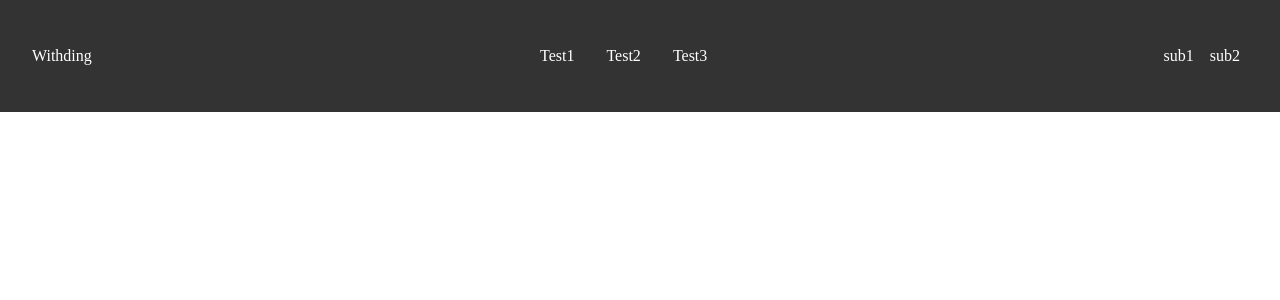
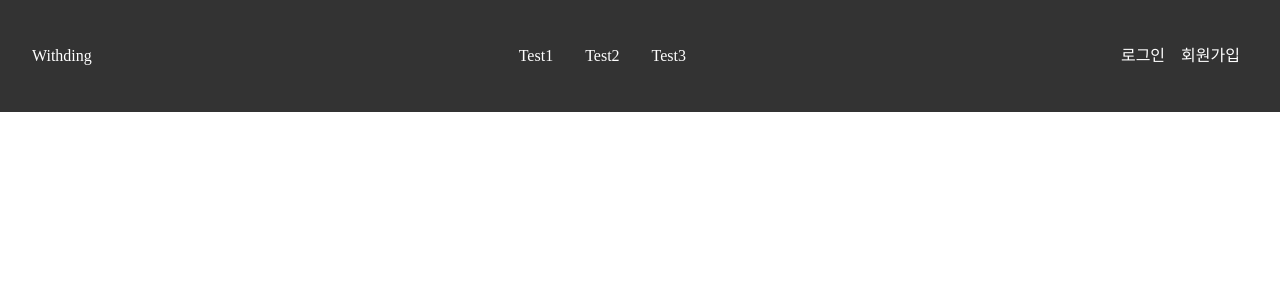
Before and after one commit to dobidugi/withding, a React (Create React App) app: page / in a window 1280 px wide. Shown: the top 300 px of the page. Built offline with nearby package versions, Linux system fonts and the light colour scheme.

Commit message:
:sparkles:add: NavigatorButton Component

```diff
--- a/src/components/Header/SubMenu.tsx
+++ b/src/components/Header/SubMenu.tsx
@@ -1,11 +1,22 @@
 import { css } from "@emotion/react";
+import NavigatorButton from "components/common/NavigatorButton";
 import React from "react";
-
+import text from "../../strings/header";
 function SubMenu() {
+    const { signin, signup } = text.subMenu;
     return (
         <ul css={ulStyle}>
-            <li>sub1</li>
-            <li>sub2</li>
+            <li>
+                <NavigatorButton
+                    text={signin}
+                />
+            </li>
+
+            <li>
+                <NavigatorButton
+                    text={signup}
+                />
+            </li>
         </ul>
     );
 }
--- /dev/null
+++ b/src/components/common/NavigatorButton.tsx
@@ -0,0 +1,18 @@
+import { css } from "@emotion/react";
+import React from "react";
+
+interface NavigatorButtonProps {
+    text: string;
+}
+function NavigatorButton(props: NavigatorButtonProps) {
+    const { text } = props;
+    return (
+        <a css={style}>{text}</a>
+    );
+}
+
+const style = css`
+    font-weight: 500;
+`;
+
+export default React.memo(NavigatorButton);
--- /dev/null
+++ b/src/strings/header.ts
@@ -0,0 +1,15 @@
+interface HeaderStringType {
+    subMenu: {
+        signin: string;
+        signup: string;
+    }
+}
+
+const text: HeaderStringType = {
+    subMenu: {
+        signin: "로그인",
+        signup: "회원가입",
+    }
+};
+
+export default text;
```
